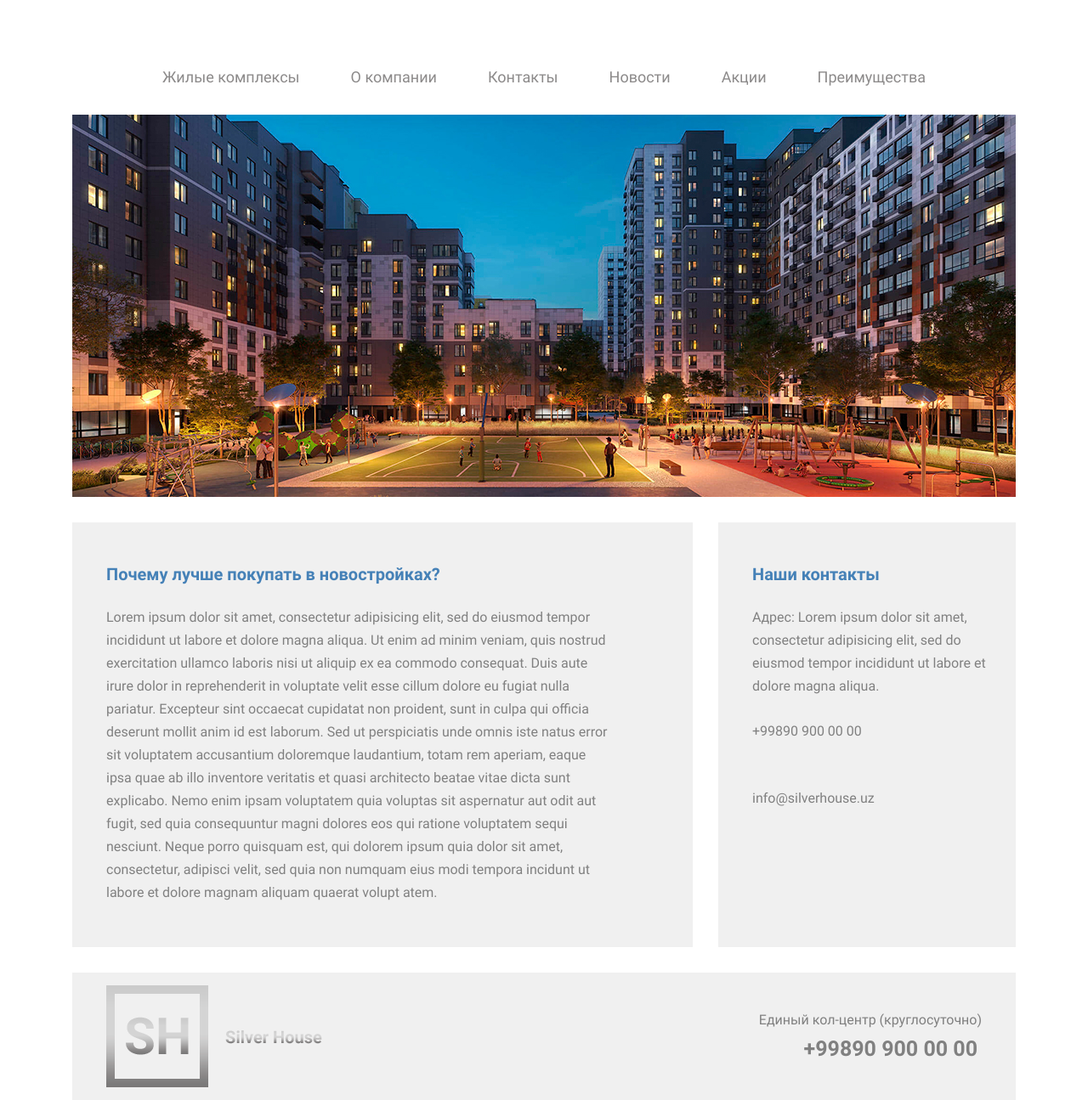
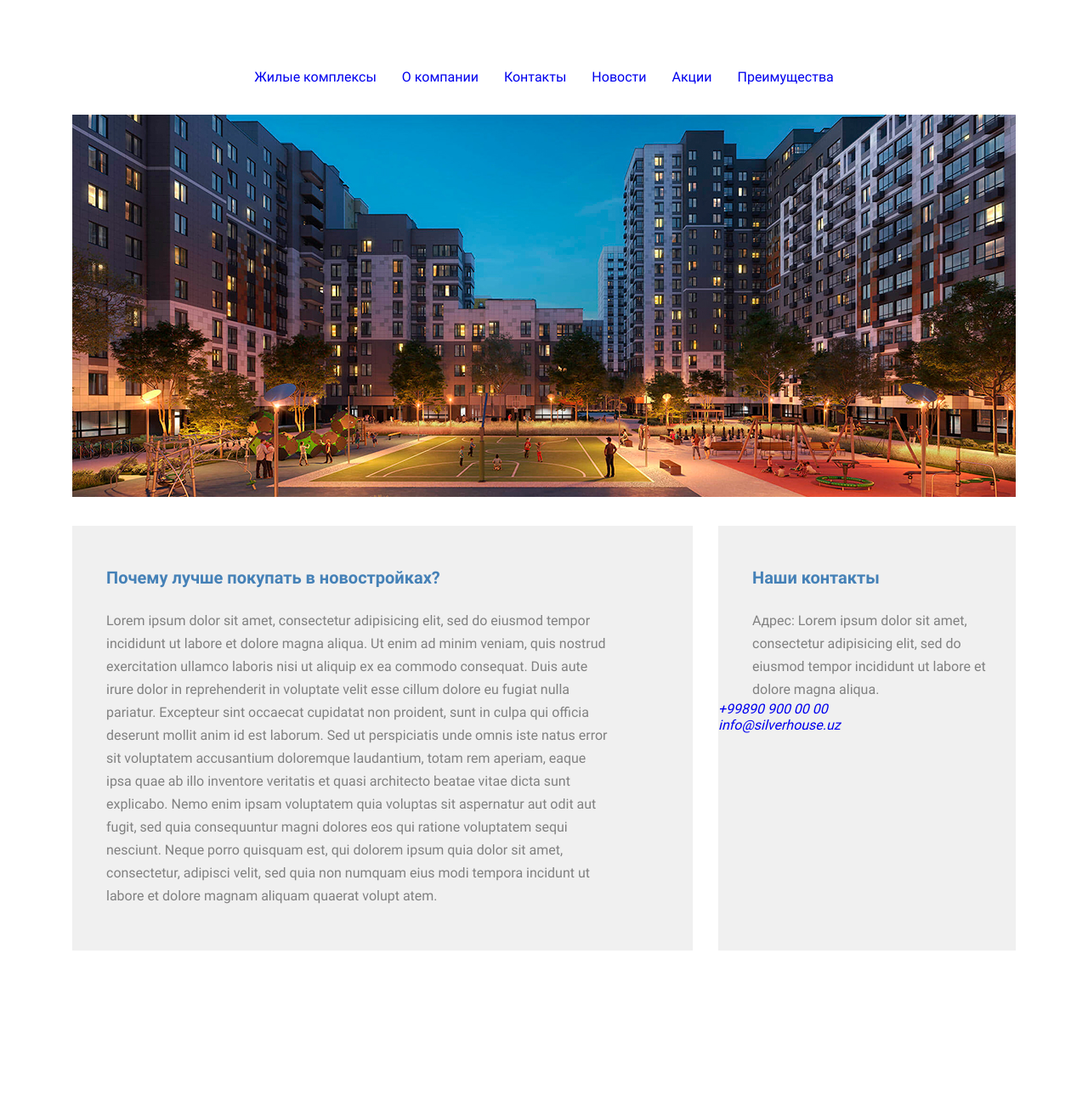
Before and after one commit to Sd1tanov-D/silver-house, a plain HTML site: page index.html in a window 1280 px wide. Shown: the part 208-1503 px from the top of the page at 85% size. After the commit the page ends 1422 px from the top, so only its background shows below. Drawn offline with Linux system fonts and the light colour scheme.

Commit message:
Поработал с классами. Нужно доделать позиционирование в CSS

```diff
--- a/css/main.css
+++ b/css/main.css
@@ -8,14 +8,6 @@
     font-weight: 400;
     text-decoration: none;
     list-style: none;
-}
-
-address {
-    font-style: normal;
-}
-
-a {
-    color: #808080;
 }
 
 .wrapper {
@@ -29,123 +21,84 @@ a {
     margin: 0 auto;
 }
 
-.header {
-    max-width: 1110px;
+.header-logo {
+    margin-top: 50px;
+    display: flex;
+    justify-content: center;
+}
+
+.nav-header {
+    display: flex;
+    justify-content: center;
+}
+
+.nav-list {
+    max-width: 811px;
+    width: 100%;
+    min-height: 29px;
+    margin-top: 79px;
+    display: flex;
+    justify-content: center;
+    align-items: center;
+}
+
+.nav-list__item {
+    padding: 0 15px;
+}
+
+.section-image {
+    margin-top: 30px;
+    margin-bottom: 30px;
+}
+
+.section-about {
+    display: flex;
+    flex-wrap: wrap;
+    justify-content: space-between;
+    /* border: 1px solid red; */
+}
+
+.main {
+    width: 730px;
+    /* width: 100%; */
+    min-height: 500px;
+    height: auto;
+    background: #F0F0F0;
+}
+
+.address {
+    max-width: 350px;
+    width: 100%;
+    min-height: 500px;
+    height: auto;
+    background: #F0F0F0;
+}
+
+.main__header,
+.address__header {
+    font-size: 20px;
+    line-height: 23px;
+    font-weight: 700;
+    font-style: normal;
+    padding: 50px 0 25px 40px;
+    color: #4581B7;
+}
+
+.main__text,
+.address__text {
+    font-size: 16px;
+    line-height: 27px;
+    padding-left: 40px;
+    font-style: normal;
+    color: #808080;
+}
+
+.main__text {
+    max-width: 635px;
     width: 100%;
 }
 
-.header_logo {
-    display: flex;
-    justify-content: center;
-    padding: 50px 0 79px 0;
-}
-
-.nav_list {
-    min-height: 29px;
-    display: flex;
-    align-items: center;
-    justify-content: center;
-    display: flex;
-}
-
-.nav_list_item {
-    padding: 0 30px ;
-    font-size: 18px;
-    line-height: 21px;
-    color: #8C8A8A;
-}
-
-.section-image {
-    width: 100%;
-    height: 450px;
-    margin-top: 30px;
-}
-
-.section-about {
-    margin-top: 30px;
-    display: flex;
-    flex-wrap: wrap;
-    justify-content: center;
-}
-
-.main {
-    max-width: 730px;
-    width: 100%;
-    min-height: 500px;
-    margin-right: 30px;
-    padding-right: 95px ;
-    background: #F0F0F0;
-}
-
-.adress_company {
-    padding-right: 24px;
-}
-
-.sidebar {
+.address__text {
     max-width: 350px;
     width: 100%;
-    min-height: 500px;
-    background: #F0F0F0;
 }
-
-h2 {
-    font-size: 20px;
-    line-height: 23px;
-    font-weight: 700;
-    padding: 50px 0 0 40px ;
-    color: #4581B7;
-}
-
-.content {
-    font-size: 16px;
-    line-height: 27px;
-    padding: 25px 0 0 40px;
-    color: #808080;
-}
-
-.number {
-    padding: 30px 0 0 40px;
-}
-
-.mail {
-    padding: 60px 0 0 40px;
-}
-
-.footer {
-    max-width: 1110px;
-    width: 100%;
-    min-height: 150px;
-    margin-top: 30px;
-    display: flex;
-    justify-content: space-between;
-    background: #F0F0F0;
-}
-
-.footer_logo {
-    padding: 15px 0 10px 40px;
-    align-items: center;
-}
-
-.footer-info {
-    display: flex;
-    flex-direction: column;
-    align-items: flex-end;
-    justify-content: center;
-
-}
-
-.footer_text {
-    font-size: 16px;
-    line-height: 19px;
-    padding-right: 40px;
-    color: #808080;
-}
-
-.footer_number {
-    font-size: 25px;
-    line-height: 29px;
-    font-weight: 700;
-    padding-right: 45px;
-    padding-top: 10px;
-    color: #808080;
-}
--- a/index.html
+++ b/index.html
@@ -12,59 +12,66 @@
     <div class="container">
 
         <header class="header">
-            <div class="header_logo">
-                <a href=""><img src="images/header-logo 1.png" alt="" class="logo"></a>
+            <div class="header-logo">
+                <a href="#!" class="header-link">
+                    <img class="header-link__image" src="images/header-logo 1.png" alt="Логотип сайта">
+                </a>
             </div>
-            <nav class="nav_header">
-                <ul class="nav_list">
-                    <a href="#!"><li class="nav_list_item">Жилые комплексы</li></a>
-                    <a href="#!"><li class="nav_list_item">О компании</li></a>
-                    <a href="#!"><li class="nav_list_item">Контакты</li></a>
-                    <a href="#!"><li class="nav_list_item">Новости</li></a>
-                    <a href="#!"><li class="nav_list_item">Акции</li></a>
-                    <a href="#!"><li class="nav_list_item">Преимущества</li></a>
-                </ul>
+                <nav class="nav-header">
+                    <ul class="nav-list">
+                        <a class="nav-list__link" href="#!">
+                            <li class="nav-list__item">Жилые комплексы</li>
+                        </a>
+                        <a href="#!"><li class="nav-list__item">О компании</li></a>
+                        <a href="#!"><li class="nav-list__item">Контакты</li></a>
+                        <a href="#!"><li class="nav-list__item">Новости</li></a>
+                        <a href="#!"><li class="nav-list__item">Акции</li></a>
+                        <a href="#!"><li class="nav-list__item">Преимущества</li></a>
+                    </ul>
             </nav>
         </header>
 
         <section class="section-image">
-            <img class="image_company" src="images/block 1.jpg" alt="">
+            <img class="image-company" src="images/block 1.jpg" alt="">
         </section>
 
         <section class="section-about">
             <article class="main">
-                <h2>Почему лучше покупать в новостройках?</h2>
-                <p class="content">
+                <h2 class="main__header">Почему лучше покупать в новостройках?</h2>
+                <p class="main__text">
                     Lorem ipsum dolor sit amet, consectetur adipisicing elit, sed do eiusmod tempor incididunt ut labore et dolore magna aliqua. Ut enim ad minim veniam, quis nostrud exercitation ullamco laboris nisi ut aliquip ex ea commodo consequat. Duis aute irure dolor in reprehenderit in voluptate velit esse cillum dolore eu fugiat nulla pariatur. Excepteur sint occaecat cupidatat non proident, sunt in culpa qui officia deserunt mollit anim id est laborum. Sed ut perspiciatis unde omnis iste natus error sit voluptatem accusantium doloremque laudantium, totam rem aperiam, eaque ipsa quae ab illo inventore veritatis et quasi architecto beatae vitae dicta sunt explicabo. Nemo enim ipsam voluptatem quia voluptas sit aspernatur aut odit aut fugit, sed quia consequuntur magni dolores eos qui ratione voluptatem sequi nesciunt. Neque porro quisquam est, qui dolorem ipsum quia dolor sit amet, consectetur, adipisci velit, sed quia non numquam eius modi tempora incidunt ut labore et dolore magnam aliquam quaerat volupt atem.
                 </p>
             </article>
 
             <aside class="sidebar">
-                <address class="adress_company">
-                    <h2>Наши контакты</h2>
-                    <p class="content">
+                <address class="address">
+                    <h2 class="address__header">Наши контакты</h2>
+                    <p class="address__text">
                         Адрес: Lorem ipsum dolor sit amet, consectetur adipisicing elit, sed do eiusmod tempor incididunt ut labore et dolore magna aliqua.
                     </p>
-                    <p class="number">
-                        <a  href="tel:+99890 900 00 00">+99890 900 00 00</a>
+                    <p class="address__tel">
+                        <a class="address__tel__link" href="tel:+99890 900 00 00">+99890 900 00 00</a>
                     </p>
-                    <p class="mail" >
-                        <a href="mailto: info@silverhouse.uz">info@silverhouse.uz</a>
+                    <p class="address__mail" >
+                        <a class="address__mail__link" href="mailto: info@silverhouse.uz">info@silverhouse.uz</a>
                     </p>
                 </address>
             </aside>
         </section>
+        <br><br><br><br><br>
 
-        <footer class="footer">
-            <div class="footer_logo">
-               <a href="#!"><img src="images/footer-logo 1.png" alt=""></a>
+        <!-- <footer class="footer">
+            <div class="footer-logo">
+               <a class="footer-logo__link" href="#!">
+                    <img class="footer-logo__image" src="images/footer-logo 1.png" alt="">
+                </a>
             </div>
-            <div class="footer-info">
-                <p class="footer_text">Единый кол-центр (круглосуточно)</p>
-                <a class="footer_number" href="tel:+99890 900 00 00">+99890 900 00 00</a>
+            <div class="footer-tel">
+                <p class="footer-tel__header">Единый кол-центр (круглосуточно)</p>
+                <a class="footer-tel__tel" href="tel:+99890 900 00 00">+99890 900 00 00</a>
             </div>
         </footer>
-    </div>
+    </div> -->
 </div>
 </body>
 </html>
```
Also changed, not shown: 1 other file.
